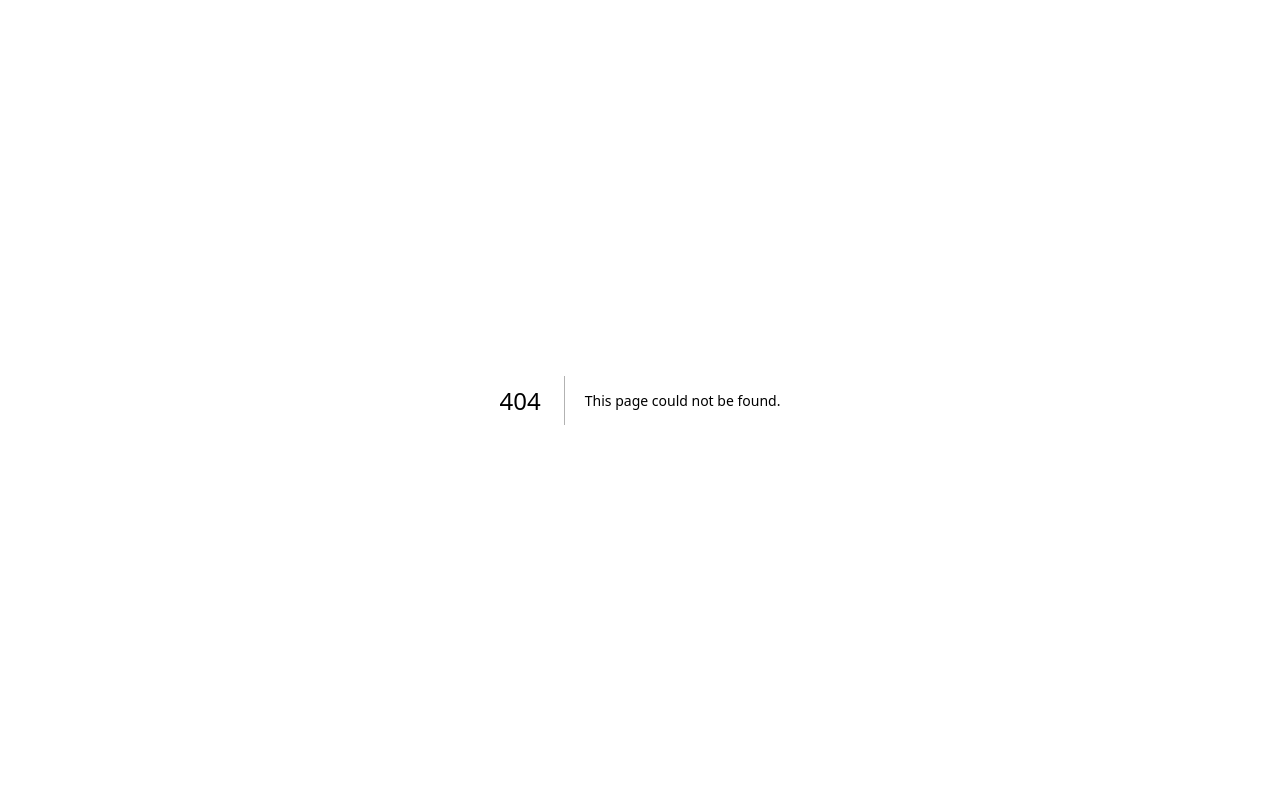
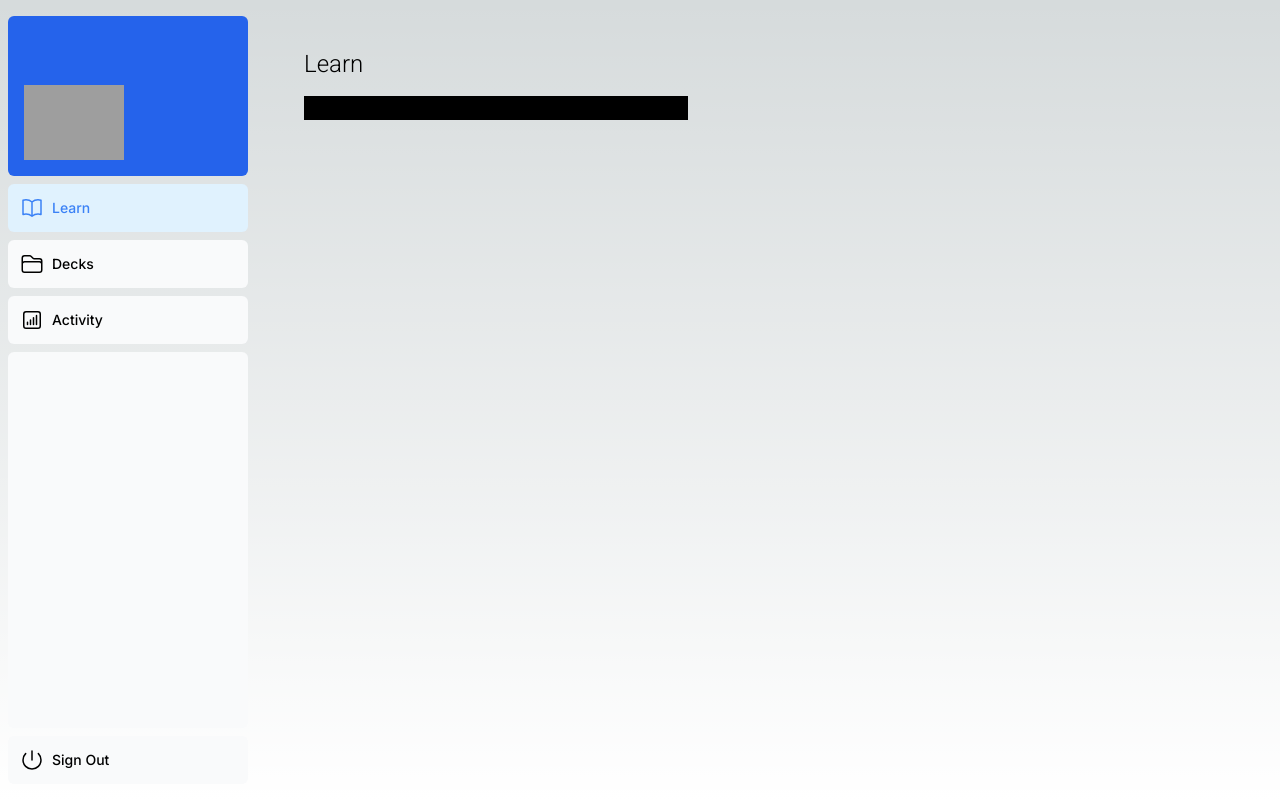
Before and after one commit to MauricioART/teal, a Next.js app: page /learn in a window 1280 px wide. Before the commit this address had no page. Built offline with nearby package versions, Linux system fonts and the light colour scheme; grey boxes are pictures that could not be loaded.

Commit message:
feat(Root): Modifiyng the structure of the app

```diff
--- a/app/layout.tsx
+++ b/app/layout.tsx
@@ -1,6 +1,7 @@
 import type { Metadata } from "next";
 import { Inter } from "next/font/google";
 import "./globals.css";
+import {roboto} from "@/app/ui/fonts";
 
 const inter = Inter({ subsets: ["latin"] });
 
--- /dev/null
+++ b/app/learn/(overview)/page.tsx
@@ -0,0 +1,18 @@
+import { roboto } from "@/app/ui/fonts";
+import { Suspense } from "react";
+import Card from "@/app/ui/learn/card";
+
+export default  function Page() {
+    //const revenue = await fetchRevenue();
+    //const latestInvoices = await fetchLatestInvoices();
+    //const response = await fetchCardData();
+    //console.log(response);
+  return (
+    <main>
+      <h1 className={`${roboto.className} mb-4 text-xl md:text-2xl`}>
+        Learn
+      </h1>
+        <Card />
+    </main>
+  );
+}
--- /dev/null
+++ b/app/learn/activity/page.tsx
@@ -0,0 +1,7 @@
+export default function Page(){
+    return (
+        <div>
+            <h1>Daily Activity</h1>
+        </div>
+    );
+}
--- /dev/null
+++ b/app/learn/decks/page.tsx
@@ -0,0 +1,7 @@
+export default function Page(){
+    return (
+        <div>
+            <h1>Decks</h1>
+        </div>
+    );
+}
--- /dev/null
+++ b/app/learn/layout.tsx
@@ -0,0 +1,12 @@
+import SideNav from '@/app/ui/learn/sidenav';
+
+export default function Layout({ children }: { children: React.ReactNode }) {
+  return (
+    <div className="flex h-screen flex-col md:flex-row md:overflow-hidden">
+      <div className="w-full flex-none md:w-64">
+      <SideNav />
+      </div>
+      <div className="flex-grow p-6 md:overflow-y-auto md:p-12">{children}</div>
+    </div>
+  );
+}
--- a/app/page.tsx
+++ b/app/page.tsx
@@ -4,10 +4,6 @@ export default function Home() {
   return (
     <main className="flex min-h-screen flex-col items-center justify-between p-24">
       <div className="z-10 w-full max-w-5xl items-center justify-between font-mono text-sm lg:flex">
-        <p className="fixed left-0 top-0 flex w-full justify-center border-b border-gray-300 bg-gradient-to-b from-zinc-200 pb-6 pt-8 backdrop-blur-2xl dark:border-neutral-800 dark:bg-zinc-800/30 dark:from-inherit lg:static lg:w-auto  lg:rounded-xl lg:border lg:bg-gray-200 lg:p-4 lg:dark:bg-zinc-800/30">
-          Get started by editing&nbsp;
-          <code className="font-mono font-bold">app/page.tsx</code>
-        </p>
         <div className="fixed bottom-0 left-0 flex h-48 w-full items-end justify-center bg-gradient-to-t from-white via-white dark:from-black dark:via-black lg:static lg:size-auto lg:bg-none">
           <a
             className="pointer-events-none flex place-items-center gap-2 p-8 lg:pointer-events-auto lg:p-0"
@@ -17,8 +13,8 @@ export default function Home() {
           >
             By{" "}
             <Image
-              src="/vercel.svg"
-              alt="Vercel Logo"
+              src="./vector/isolated-monochrome-black.svg"
+              alt="Teal Logo"
               className="dark:invert"
               width={100}
               height={24}
@@ -31,10 +27,10 @@ export default function Home() {
       <div className="relative z-[-1] flex place-items-center before:absolute before:h-[300px] before:w-full before:-translate-x-1/2 before:rounded-full before:bg-gradient-radial before:from-white before:to-transparent before:blur-2xl before:content-[''] after:absolute after:-z-20 after:h-[180px] after:w-full after:translate-x-1/3 after:bg-gradient-conic after:from-sky-200 after:via-blue-200 after:blur-2xl after:content-[''] before:dark:bg-gradient-to-br before:dark:from-transparent before:dark:to-blue-700 before:dark:opacity-10 after:dark:from-sky-900 after:dark:via-[#0141ff] after:dark:opacity-40 sm:before:w-[480px] sm:after:w-[240px] before:lg:h-[360px]">
         <Image
           className="relative dark:drop-shadow-[0_0_0.3rem_#ffffff70] dark:invert"
-          src="/next.svg"
+          src="/vector/default-monochrome-black.svg"
           alt="Next.js Logo"
-          width={180}
-          height={37}
+          width={200}
+          height={47}
           priority
         />
       </div>
--- /dev/null
+++ b/app/ui/fonts.ts
@@ -0,0 +1,4 @@
+import { Inter, Roboto } from 'next/font/google';
+
+export const inter = Inter({ subsets: ['latin'] });
+export const roboto = Roboto({weight: "300", subsets: ['latin']});
--- /dev/null
+++ b/app/ui/learn/card.tsx
@@ -0,0 +1,9 @@
+
+export default function Card(){
+    return (
+        <div className="grid gap-9 sm:grid-cols-2  bg-black max-w-sm">
+            Hola
+        </div>
+
+    );
+}
--- /dev/null
+++ b/app/ui/learn/nav-links.tsx
@@ -0,0 +1,46 @@
+'use client';
+import {
+  UserGroupIcon,
+  DocumentDuplicateIcon,
+  BookOpenIcon,
+  FolderIcon,
+  FolderOpenIcon,
+  ChartBarSquareIcon,
+  FolderPlusIcon,
+} from '@heroicons/react/24/outline';
+import Link from 'next/link';
+import {usePathname} from 'next/navigation';
+import clsx from 'clsx';
+
+// Map of links to display in the side navigation.
+// Depending on the size of the application, this would be stored in a database.
+const links = [
+  { name: 'Learn', href: '/learn', icon: BookOpenIcon },
+  { name: 'Decks', href: '/learn/decks', icon: FolderIcon },
+  { name: 'Activity', href: '/learn/activity', icon: ChartBarSquareIcon },
+];
+
+export default function NavLinks() {
+  const pathname = usePathname();
+  return (
+    <>
+      {links.map((link) => {
+        const LinkIcon = link.icon;
+        return (
+          <Link
+            key={link.name}
+            href={link.href}
+            className={clsx(
+              'flex h-[48px] grow items-center justify-center gap-2 rounded-md bg-gray-50 p-3 text-sm font-medium hover:bg-sky-100 hover:text-blue-600 md:flex-none md:justify-start md:p-2 md:px-3',
+              {
+                'bg-sky-100 text-blue-500 ': pathname === link.href,
+              },
+            )} >
+            <LinkIcon className="w-6" />
+            <p className="hidden md:block">{link.name}</p>
+          </Link>
+        );
+      })}
+    </>
+  );
+}
--- /dev/null
+++ b/app/ui/learn/sidenav.tsx
@@ -0,0 +1,36 @@
+import Link from 'next/link';
+import NavLinks from './nav-links';
+import { PowerIcon } from '@heroicons/react/24/outline';
+import Image from "next/image";
+
+export default function SideNav() {
+  return (
+    <div className="flex h-full flex-col px-3 py-4 md:px-2">
+      <Link
+        className="mb-2 flex h-20 items-end justify-start rounded-md bg-blue-600 p-4 md:h-40"
+        href="/"
+      >
+        <div className="w-32 text-white md:w-40">
+        <Image
+              src="/vector/default-monochrome-black.svg"
+              alt="Teal Logo"
+              className="dark:invert"
+              width={100}
+              height={24}
+              priority
+            />
+        </div>
+      </Link>
+      <div className="flex grow flex-row justify-between space-x-2 md:flex-col md:space-x-0 md:space-y-2">
+        <NavLinks />
+        <div className="hidden h-auto w-full grow rounded-md bg-gray-50 md:block"></div>
+        <form>
+          <button className="flex h-[48px] w-full grow items-center justify-center gap-2 rounded-md bg-gray-50 p-3 text-sm font-medium hover:bg-sky-100 hover:text-blue-600 md:flex-none md:justify-start md:p-2 md:px-3">
+            <PowerIcon className="w-6" />
+            <div className="hidden md:block">Sign Out</div>
+          </button>
+        </form>
+      </div>
+    </div>
+  );
+}
```
